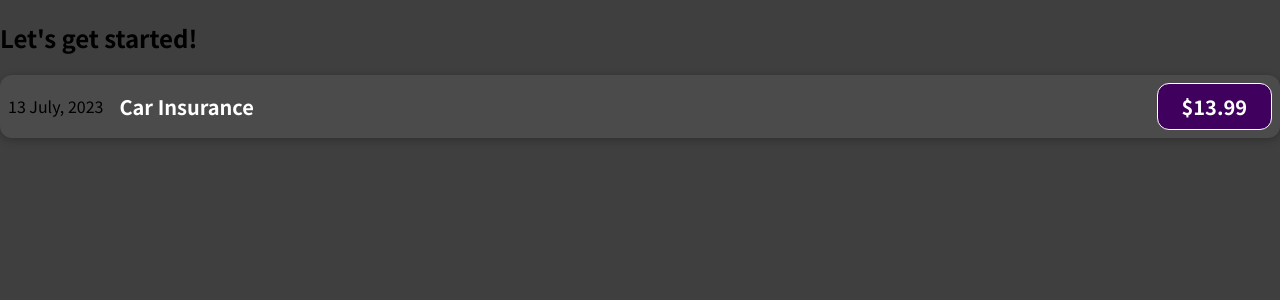
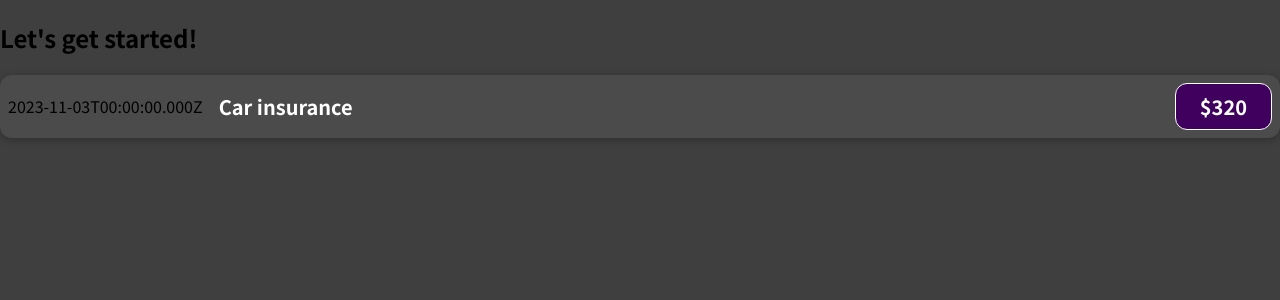
Before and after one commit to sadman59m/Expense-tracker, a JavaScript app: page / in a window 1280 px wide. Shown: the top 300 px of the page. Built offline with nearby package versions, Linux system fonts and the light colour scheme.

Commit message:
Dynamic Data & JSX

```diff
--- a/src/components/ExpenseItems.js
+++ b/src/components/ExpenseItems.js
@@ -1,12 +1,15 @@
 import "./ExpenseItem.css";
 
 function ExpenseItems() {
+  const expenseDate = new Date(2023, 10, 3);
+  const expensTitle = "Car insurance";
+  const expenseAmount = 320;
   return (
     <div className="expense-item">
-      <div>13 July, 2023</div>
+      <div>{expenseDate.toISOString()}</div>
       <div className="expense-item__description">
-        <h2>Car Insurance</h2>
-        <div className="expense-item__price">$13.99</div>
+        <h2>{expensTitle}</h2>
+        <div className="expense-item__price">${expenseAmount}</div>
       </div>
     </div>
   );
```
